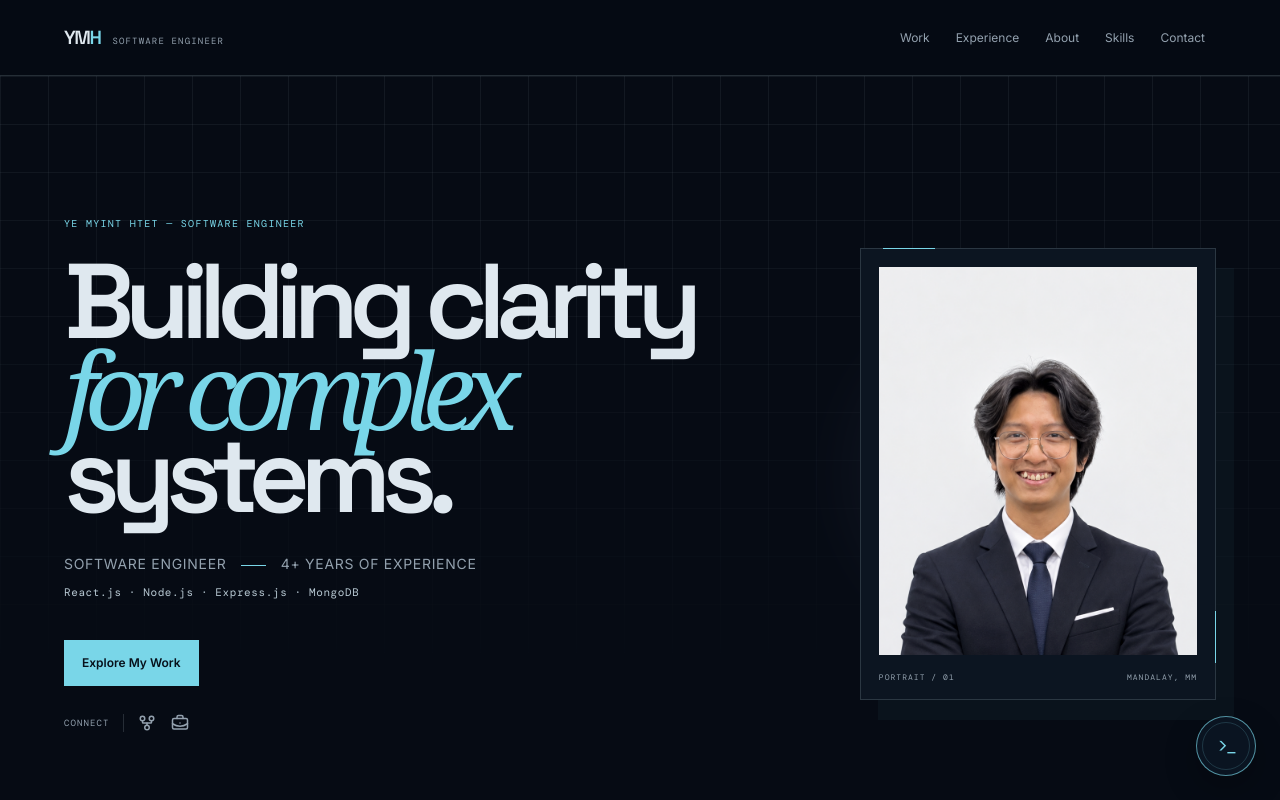
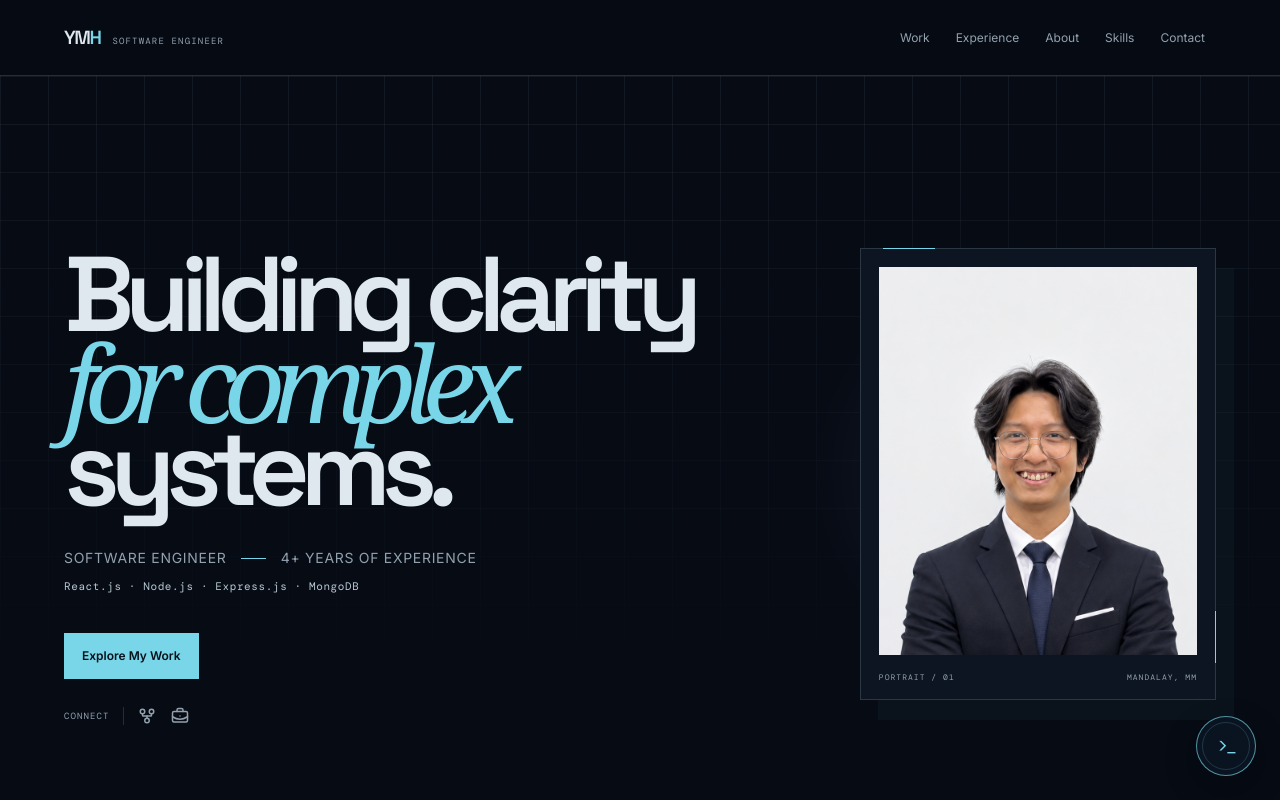
Before and after one commit to YeHtet99/Portfolio_2026, a React (Vite) app: page / in a window 1280 px wide. Shown: the top 800 px of the page. Built offline with nearby package versions, Linux system fonts and the light colour scheme.

Commit message:
Update Site source

```diff
--- a/src/pages/Home.jsx
+++ b/src/pages/Home.jsx
@@ -29,7 +29,7 @@ export default function Home() {
   return <>
     <Seo title="Software Engineer" description="Ye Myint Htet — Software Engineer building ESG, emissions reporting, and HR management products."/>
     <section className="hero" id="top" ref={hero}>
-      <div className="grid-bg"/><div className="hero-copy"><p className="eyebrow hero-reveal">YE MYINT HTET <span>—</span> SOFTWARE ENGINEER</p><h1><span className="hero-reveal">Building clarity</span><span className="hero-reveal italic">for complex</span><span className="hero-reveal">systems.</span></h1><p className="hero-summary hero-reveal">Software Engineer <i/> 4+ years of experience</p><p className="hero-technologies hero-reveal">React.js · Node.js · Express.js · MongoDB</p><div className="hero-actions hero-reveal"><a className="button" href="#work">Explore My Work</a></div><div className="hero-socials hero-reveal"><span>CONNECT</span><Socials/></div></div>
+      <div className="grid-bg"/><div className="hero-copy"><h1><span className="hero-reveal">Building clarity</span><span className="hero-reveal italic">for complex</span><span className="hero-reveal">systems.</span></h1><p className="hero-summary hero-reveal">Software Engineer <i/> 4+ years of experience</p><p className="hero-technologies hero-reveal">React.js · Node.js · Express.js · MongoDB</p><div className="hero-actions hero-reveal"><a className="button" href="#work">Explore My Work</a></div><div className="hero-socials hero-reveal"><span>CONNECT</span><Socials/></div></div>
       <div className="hero-image-wrap hero-reveal"><div className="portrait-glow"/><figure className="portrait-panel"><div className="portrait-frame"><img src="/images/profile.png" alt="Ye Myint Htet in a suit" className="portrait"/></div><figcaption><span>PORTRAIT / 01</span><span>MANDALAY, MM</span></figcaption></figure></div>
     </section>
 
```
